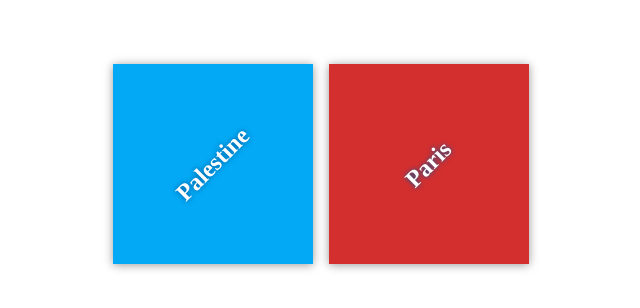
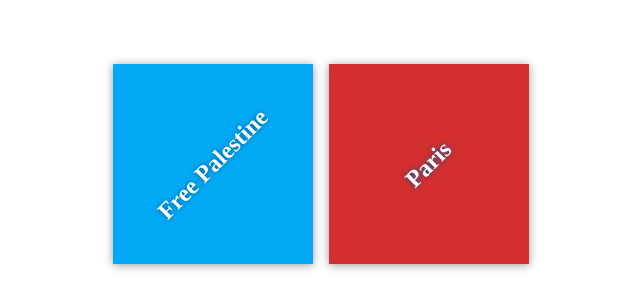
Before and after one commit to em-234lol/my-travel-plane, a plain HTML site: page my-travel-plane/index.html in a window 1280 px wide. Shown: the part 236-544 px from the top of the page, 319-959 px from the left. Drawn offline with Linux system fonts and the light colour scheme.

Commit message:
changes on index.html

```diff
--- a/my-travel-plane/index.html
+++ b/my-travel-plane/index.html
@@ -11,7 +11,7 @@
     <div class="container">
         <div class="destination-container">
             <div class="destination" id="florida">
-                <h2>Palestine</h2>
+                <h2> Free Palestine</h2>
             </div>
 
             <div class="destination" id="paris">
```
